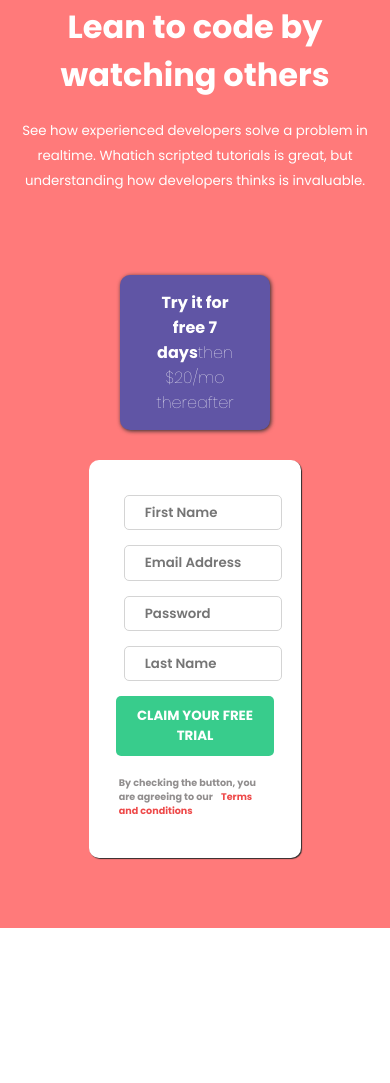
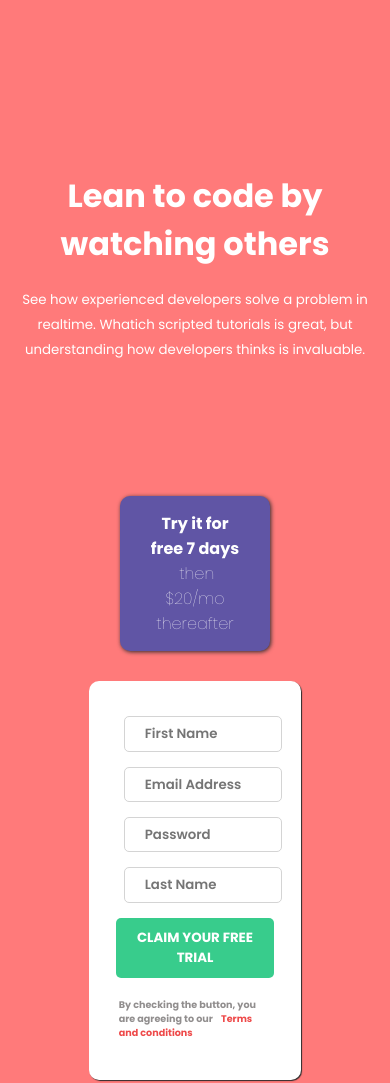
Before and after one commit to Nathaniyell/CSS-Flexbox, a plain HTML site: page index.html in a window 390 px wide. Before the commit the page ends 928 px from the top, so only its background shows below. Drawn offline with Linux system fonts and the light colour scheme; a web font is replaced by a local one.

Commit message:
FEw changes

```diff
--- a/index.html
+++ b/index.html
@@ -20,7 +20,7 @@
 
         </div>
         <div class="gridbox2">
-            <div><a href="#" target="_blank">Try it for free 7 days<span>then $20/mo thereafter</span></a></div>
+            <div><a href="#" target="_blank">Try it for free 7 days &nbsp;<span>then $20/mo thereafter</span></a></div>
                         <form action="">
                 <!-- <label for="firstname">First name</label> -->
                 <input type="text" placeholder="First Name">
--- a/style.css
+++ b/style.css
@@ -122,7 +122,7 @@
 @media (max-width: 1007px) {
     .container {
         flex-direction: column;
-        height: 110vh;
+        height: 150vh;
     }
 
     .gridbox1 {
```
